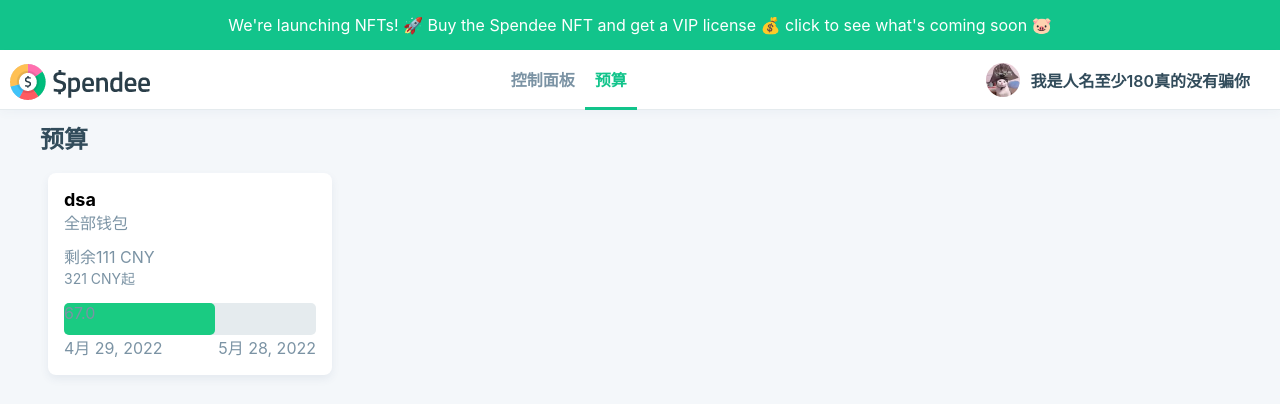
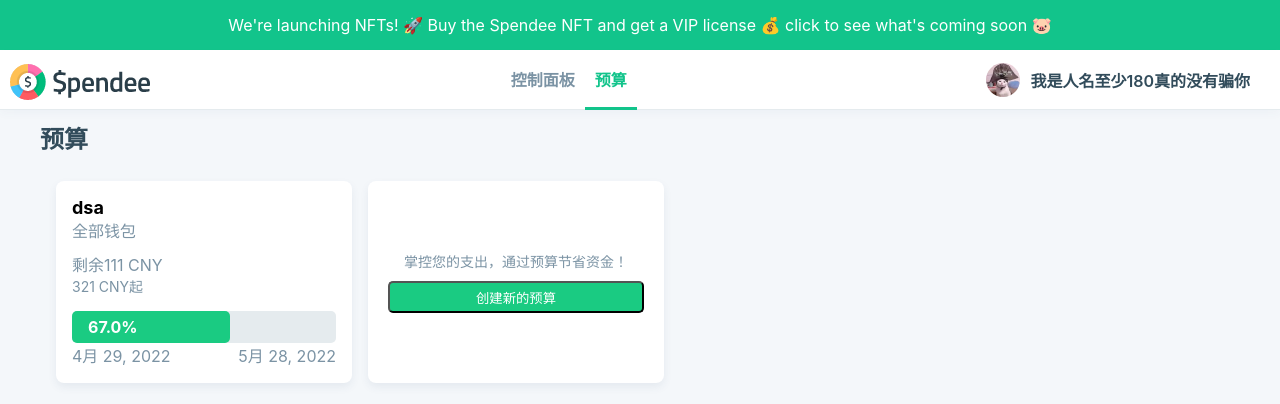
Before and after one commit to AH-HS/practiceDemo, a React (Vite) app in the folder practiceDemo/: page / in a window 1280 px wide. Both pictures are taken after a click on the link "预算". Shown: the top 404 px of the page. Built offline with nearby package versions, Linux system fonts and the light colour scheme.

Commit message:
修改标题切换逻辑

```diff
--- a/practiceDemo/src/App.tsx
+++ b/practiceDemo/src/App.tsx
@@ -13,13 +13,15 @@ import { reducers,InitValue } from './redux/context';
 
 function App() {
   const [state, dispatch] = useReducer(reducers, InitValue)
-  const [selected, setSelected] = useState<string>("1")
+  const [selected, setSelected] = useState<string>("0")
+
+
   return (
       <Context.Provider value={{state,dispatch}}>
         <div className="App">
           <div className='sticky top-0 z-10'>
             <Head>
-            We're launching NFTs!  🚀  Buy the  Spendee NFT  and get a VIP license  💰  click to see what's coming soon  🐷
+              We're launching NFTs!  🚀  Buy the  Spendee NFT  and get a VIP license  💰  click to see what's coming soon  🐷
             </Head>
             <Manu cg={setSelected}/>
           </div>
--- a/practiceDemo/src/component/Content/DealLog/index.tsx
+++ b/practiceDemo/src/component/Content/DealLog/index.tsx
@@ -102,7 +102,7 @@ const DealLog = ({setSelectDeal}:DealLogProps):ReactElement => {
                     </div>
                 ))
             }
-            <DealInfo expand={expand} fold={fold} selected={selected} ref={ref}>
+            <DealInfo expand={expand&&data.dealLog.length>0} fold={fold} selected={selected} ref={ref}>
                 <div className="second_line_wrap">
                     <div></div>
                     <div className="second_line_edit">
--- a/practiceDemo/src/component/Content/Plan/index.css
+++ b/practiceDemo/src/component/Content/Plan/index.css
@@ -1,8 +1,12 @@
 .plan{
     display: flex;
     flex: 1;
+    padding: 8px;
+}
+.plan>div{
     max-width: 25%;
-    padding: 8px;
+    min-height: 200px;
+    margin: 8px;
 }
 .plan_content{
     display: flex;
@@ -10,7 +14,6 @@
     background-color: white;
     border-radius: 8px;
     padding: 16px;
-    min-height: 200px;
     color: #7b93a4;
     box-shadow: 0 4px 8px 0 rgb(48 82 120 / 8%);
 }
@@ -44,8 +47,36 @@
     height: inherit;
     background-color: #1acb82;
     border-radius: 5px;
+    line-height: 32px;
+    padding-left: 16px;
+    color: white;
+    font-weight: 700;
+    font-size: 16px;
 }
 .date_range{
     display: flex;
     justify-content: space-between;
 }
+.create_plan{
+    display: flex;
+    flex: 1;
+    flex-direction: column;
+    justify-content: center;
+    background-color: white;
+    border-radius: 8px;
+    padding: 20px;
+    box-shadow: 0 4px 8px 0 rgb(48 82 120 / 8%);
+}
+.create_plan>span{
+    margin-bottom: 10px;
+    text-align: center;
+    font-size: 14px;
+    color: #7b93a4;
+}
+.create_plan>button{
+    color: white;
+    height: 32px;
+    border-radius: 5px;
+    background-color: #1acb82;
+
+}
--- a/practiceDemo/src/component/Content/Plan/index.tsx
+++ b/practiceDemo/src/component/Content/Plan/index.tsx
@@ -6,6 +6,7 @@ interface PlanProps {
 }
 
 const Plan= ({children}:PlanProps) => {
+
     return (
         <div className="plan">
             <div className="plan_content">
@@ -17,7 +18,7 @@ const Plan= ({children}:PlanProps) => {
                     <div>
                         <div className="bar_bg">
                             <div className="bar" style={{width:"60%"}}>
-                                67.0
+                                67.0%
                             </div>
                         </div>
                         <div className="date_range">
@@ -27,7 +28,10 @@ const Plan= ({children}:PlanProps) => {
                     </div>
                 </div>
             </div>
-            <div></div>
+            <div className="create_plan">
+                <span>掌控您的支出，通过预算节省资金！</span>
+                <button > 创建新的预算</button>
+            </div>
         </div>
     );
 }
--- a/practiceDemo/src/component/Content/index.css
+++ b/practiceDemo/src/component/Content/index.css
@@ -29,6 +29,9 @@
     display: flex;
     align-items: center;
     box-shadow: 0 5px 15px 0 rgb(48 82 120 / 10%);
+}
+.qb_item_con>img{
+    margin-right: 10px;
 }
 .create_bank{
     display: flex;
--- a/practiceDemo/src/component/Content/index.tsx
+++ b/practiceDemo/src/component/Content/index.tsx
@@ -7,11 +7,11 @@ import DealLog from "./DealLog";
 import DealInfo from "./DealInfo";
 import "tailwindcss/tailwind.css"
 import Plan from "./Plan"
+import qb from "./img/qb.png"
 
 interface ContentProps {
     display:string
 }
-
 
 const Content= ({display}:ContentProps):ReactElement => {
     const {state,dispatch} = useContext(Context);
@@ -42,14 +42,14 @@ const Content= ({display}:ContentProps):ReactElement => {
     }
     const returnContent:(displayI:string)=>ReactElement=(display:string)=>{
         switch(display){
-            case "1":
+            case "0":
                 return (
                     <div className={expand?"content z-20":"content"} >
                     <Display title="钱包">
                         <div className="qb">
                             <div className="qb_item" onClick={clc}>
                                 <div className="qb_item_con">
-                                    <img src="#" alt=" " />
+                                    <img src={qb} alt="钱包" />
                                     <div className="count">
                                         <span>现金钱包</span>
                                         <span>现金</span>
@@ -152,12 +152,12 @@ const Content= ({display}:ContentProps):ReactElement => {
                     <DealLog setSelectDeal={setselectedDeal}/>
                 </div>
                 )
-            case "2":
+            case "1":
                 return (
                     <div className={expand?"content z-20":"content"} >
                     <Display title="预算">
                         <Plan>
-                            <div>
+                            <div className="plan_wrap">
                                 预算
                             </div>
                         </Plan>
@@ -167,7 +167,7 @@ const Content= ({display}:ContentProps):ReactElement => {
             default:
                 return (
                     <div>
-                        dsa
+                        "没有内容"
                     </div>
                 )
         }
--- a/practiceDemo/src/component/Manu/Switch/index.tsx
+++ b/practiceDemo/src/component/Manu/Switch/index.tsx
@@ -1,5 +1,6 @@
 import React, { ReactElement } from "react";
 import { useState } from "react";
+import Manu from "..";
 import './index.css'
 
 interface SwitchProps {
@@ -10,7 +11,7 @@ interface SwitchProps {
 
 const Switch= ({switchItem,cg}:SwitchProps):ReactElement => {
 
-    const [selected, setselected] = useState<string>("1")
+    const [selected, setselected] = useState<string>("0")
 
     const print = (e:React.MouseEvent):void=>{
         const isSelected = e.currentTarget.id === selected;
@@ -23,12 +24,18 @@ const Switch= ({switchItem,cg}:SwitchProps):ReactElement => {
 
     return (
         <ul className="manu_switch">
-            {/* {switchItem.map(item=>{
-                <li>
-                    {item}
+            {switchItem&&switchItem.map<ReactElement>((item,index)=>{
+                return (
+                    <li key={"manu"+index}>
+                    <a href="#" className={selected === (index+"")?'manu_switch_link selected':'manu_switch_link'} onClick={print} id={index+""}>
+                        <span className="manu_switch_item">
+                            {item}
+                        </span>
+                    </a>
                 </li>
-            })} */}
-            <li>
+                )
+            })}
+            {/* <li>
                 <a href="#" className={selected === '1'?'manu_switch_link selected':'manu_switch_link'} onClick={print} id="1">
                     <span className="manu_switch_item">
                         控制面板
@@ -41,7 +48,7 @@ const Switch= ({switchItem,cg}:SwitchProps):ReactElement => {
                         预算
                     </span>
                 </a>
-            </li>
+            </li> */}
         </ul>
     );
 }
--- a/practiceDemo/src/component/Manu/index.tsx
+++ b/practiceDemo/src/component/Manu/index.tsx
@@ -14,7 +14,7 @@ const Manu = ({children,cg}:ManuProps):ReactElement => {
         <header className="manu_container">
             <img src={logo} alt="logo" />
             {children}
-            <Switch cg={cg}/>
+            <Switch cg={cg} switchItem={["控制面板","预算"]}/>
             <Profile />
         </header>
     );
--- a/practiceDemo/src/redux/context.ts
+++ b/practiceDemo/src/redux/context.ts
@@ -12,6 +12,14 @@ type ValueType={
 
 export const Context = createContext({} as ValueType)
 
+export type PlanType={
+    name:string,
+    count:number,
+    unit:string,
+    type:string,
+    interval:string,
+    startDate:string
+}
 export type LogType={
     type:string;
     time:string;
@@ -37,11 +45,14 @@ type STATEINFO={
     unit:string
 }
 type RETURNTYPE={
+    planLog:Array<PlanType>
     dealLog:Array<LogType>
     total:STATEINFO
 }
 
 export const InitValue:RETURNTYPE = {
+    // 预算信息
+    planLog:[],
     //交易记录信息
     dealLog:[],
     //账户状态信息
```
Also changed, not shown: practiceDemo/src/component/Content/img/qb.png (added).
